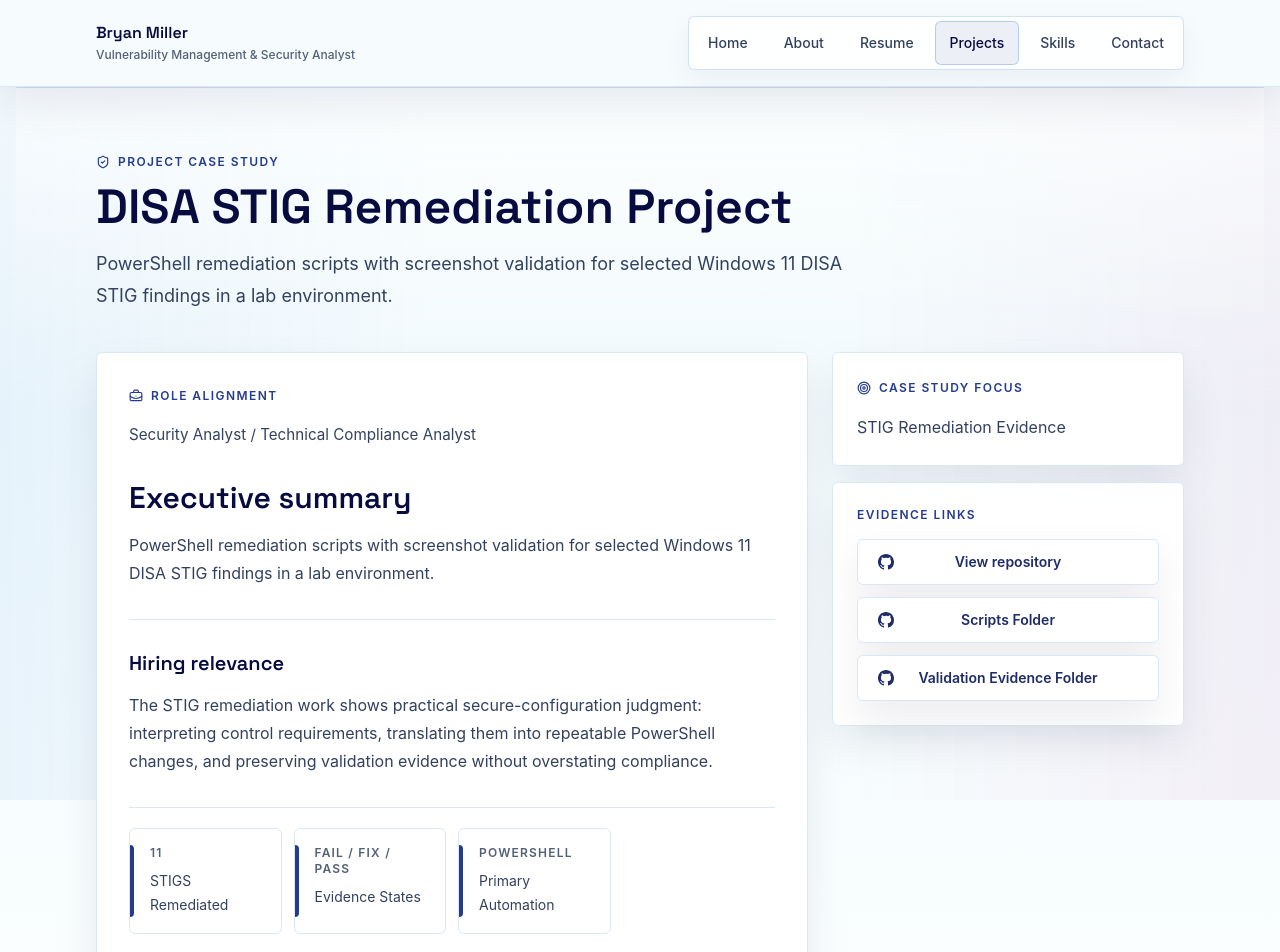
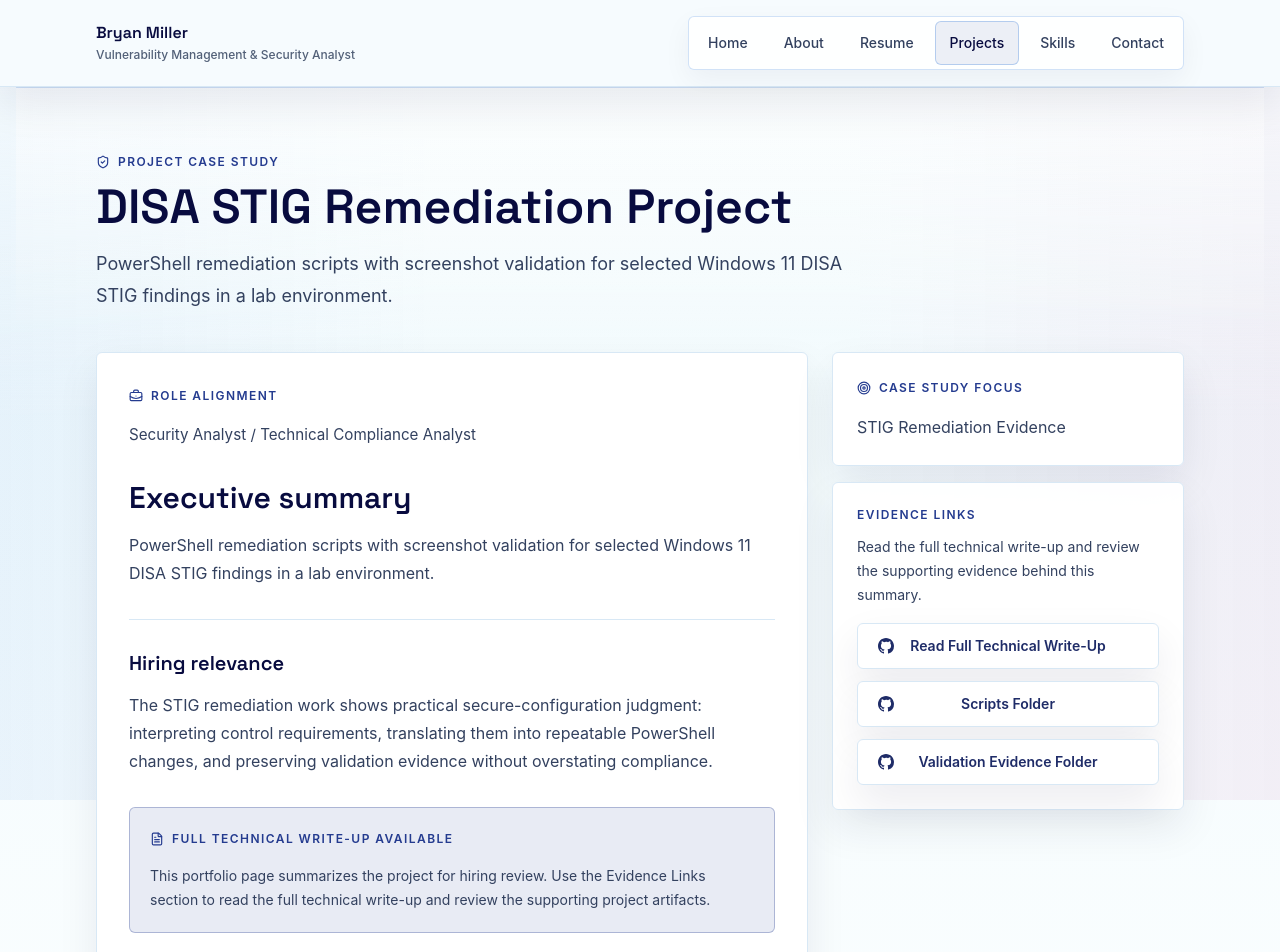
Before and after one commit to bryanpmiller/cybersecurity-portfolio-v2, a Next.js app: page /projects/disa-stig-remediation in a window 1280 px wide. Shown: the top 952 px of the page. Built offline with nearby package versions, Linux system fonts and the light colour scheme; a web font is replaced by a local one.

Commit message:
Wording Changes / Resume Update w/ link fix

```diff
--- a/components/sections/NetworkSecurityProof.tsx
+++ b/components/sections/NetworkSecurityProof.tsx
@@ -20,7 +20,7 @@ export function NetworkSecurityProof() {
             <p className="eyebrow-text">Network security proof</p>
             <h3 className="section-title mt-3">RDP brute-force attempts reduced through access controls</h3>
             <p className="body-copy mt-4 max-w-3xl">
-              Inbound NSG and firewall controls were applied to restrict RDP exposure, reducing observed
+              Inbound Azure NSG rules and VM-level host firewall controls were applied to restrict RDP exposure, reducing observed
               RDP-related brute-force attempts by 100%.
             </p>
           </div>
--- a/components/sections/ProjectDetail.tsx
+++ b/components/sections/ProjectDetail.tsx
@@ -61,6 +61,17 @@ export function ProjectDetail({ project }: ProjectDetailProps) {
                 <p className="body-copy mt-4 break-words [overflow-wrap:anywhere]">{caseStudy.hiringRelevance}</p>
               </section>
             ) : null}
+
+            <div className="mt-8 max-w-3xl rounded-md border border-evidence/30 bg-evidence/10 p-4 sm:p-5">
+              <p className="eyebrow-text inline-flex items-center gap-2">
+                <FileText aria-hidden="true" className="size-3.5" />
+                Full technical write-up available
+              </p>
+              <p className="compact-copy mt-3">
+                This portfolio page summarizes the project for hiring review. Use the Evidence Links section to read
+                the full technical write-up and review the supporting project artifacts.
+              </p>
+            </div>
 
             {caseStudy ? (
               <div className="mt-8 grid gap-3 border-y border-line py-5 sm:grid-cols-2 xl:grid-cols-4">
@@ -163,10 +174,13 @@ export function ProjectDetail({ project }: ProjectDetailProps) {
 
           <Card as="section" className="p-5 lg:sticky lg:top-24" variant="glass">
             <p className="eyebrow-text">Evidence links</p>
+            <p className="compact-copy mt-3">
+              Read the full technical write-up and review the supporting evidence behind this summary.
+            </p>
             <div className="mt-4 grid gap-3">
               <Button className="grid w-full grid-cols-[1.25rem_minmax(0,1fr)_1.25rem] items-center gap-3 px-4 text-center" external href={project.githubUrl ?? profile.githubUrl} variant="secondary">
                 <GitHubMarkIcon className="size-4 justify-self-start" />
-                <span className="min-w-0 text-center">View repository</span>
+                <span className="min-w-0 text-center">Read Full Technical Write-Up</span>
                 <span aria-hidden="true" />
               </Button>
               {project.supportingLinks?.map((link) => (
--- a/lib/data/profile.ts
+++ b/lib/data/profile.ts
@@ -13,7 +13,7 @@ export const profile = {
   emailUrl: "mailto:bryan.p.miller7@gmail.com",
   githubUrl: "https://github.com/bryanpmiller",
   linkedinUrl: "https://linkedin.com/in/bryan-p-miller",
-  resumeUrl: "/resume/Bryan_Miller_Resume.pdf"
+  resumeUrl: "/resume/bryanpmiller_resume_public.pdf"
 };
 
 export const targetRoles = [
--- a/lib/data/projects.ts
+++ b/lib/data/projects.ts
@@ -51,7 +51,7 @@ export const projects: Project[] = [
     tools: ["Tenable", "Azure Cloud Infrastructure", "Azure Virtual Machines", "PowerShell", "Windows Server"],
     summary:
       "Lab vulnerability management program with policy creation, stakeholder buy-in, authenticated scanning, prioritization, remediation, and verification.",
-    githubUrl: "https://github.com/bryanpmiller/vulnerability-management-program",
+    githubUrl: "https://github.com/bryanpmiller/vulnerability-management-program/blob/main/README.md",
     supportingLinks: [
       {
         label: "CVE Remediation Mapping Repository",
@@ -135,7 +135,7 @@ export const projects: Project[] = [
     tools: ["PowerShell", "DISA STIG", "Custom DISA STIG GPT", "Windows 11", "Windows Registry", "auditpol", "gpupdate"],
     summary:
       "PowerShell remediation scripts with screenshot validation for selected Windows 11 DISA STIG findings in a lab environment.",
-    githubUrl: "https://github.com/bryanpmiller/DISA-STIG-Remediation",
+    githubUrl: "https://github.com/bryanpmiller/DISA-STIG-Remediation/blob/main/README.md",
     supportingLinks: [
       {
         label: "Scripts Folder",
@@ -214,7 +214,7 @@ export const projects: Project[] = [
     tools: ["MDE Advanced Hunting", "Microsoft Sentinel", "Microsoft Defender for Endpoint", "SIEM", "KQL", "MITRE ATT&CK"],
     summary:
       "Microsoft Defender and Sentinel-style threat hunt that reconstructs a cyber-range Windows VM compromise from password-spray RDP access through execution, persistence, evasion, C2, and attempted exfiltration.",
-    githubUrl: "https://github.com/bryanpmiller/password-spray-threat-hunt",
+    githubUrl: "https://github.com/bryanpmiller/password-spray-threat-hunt/blob/main/README.md",
     supportingLinks: [
       {
         label: "Screenshot Evidence Folder",
@@ -295,7 +295,7 @@ export const projects: Project[] = [
     tools: ["MDE Advanced Hunting", "Microsoft Sentinel", "Microsoft Defender for Endpoint", "SIEM", "KQL", "MITRE ATT&CK"],
     summary:
       "Cyber-range Akira ransomware hunt using Microsoft Defender telemetry to reconstruct remote access, staging, lateral movement, defense evasion, data staging, and impact artifacts.",
-    githubUrl: "https://github.com/bryanpmiller/the-buyer-threathunt",
+    githubUrl: "https://github.com/bryanpmiller/the-buyer-threathunt/blob/main/README.md",
     supportingLinks: [
       {
         label: "Screenshot Evidence",
```
Also changed, not shown: 6 other files (tests, documents, lock files or other folders).
